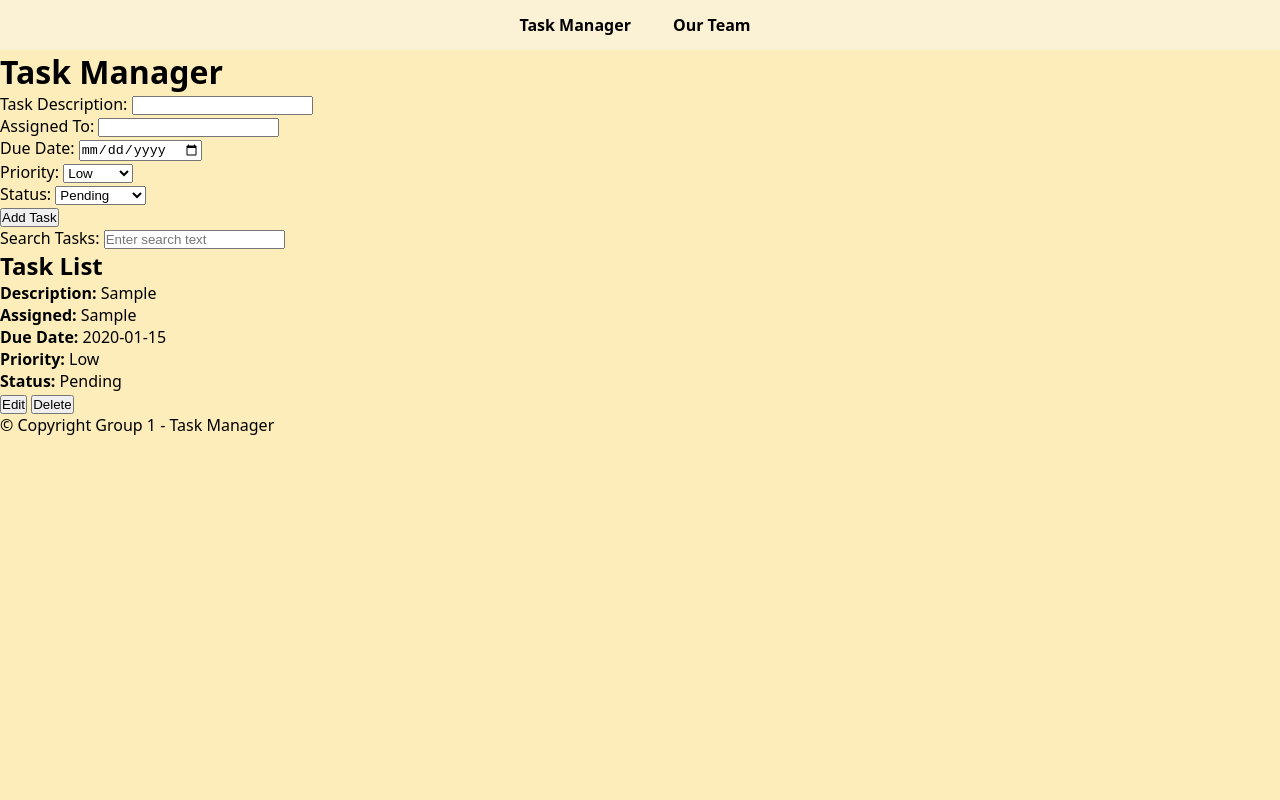
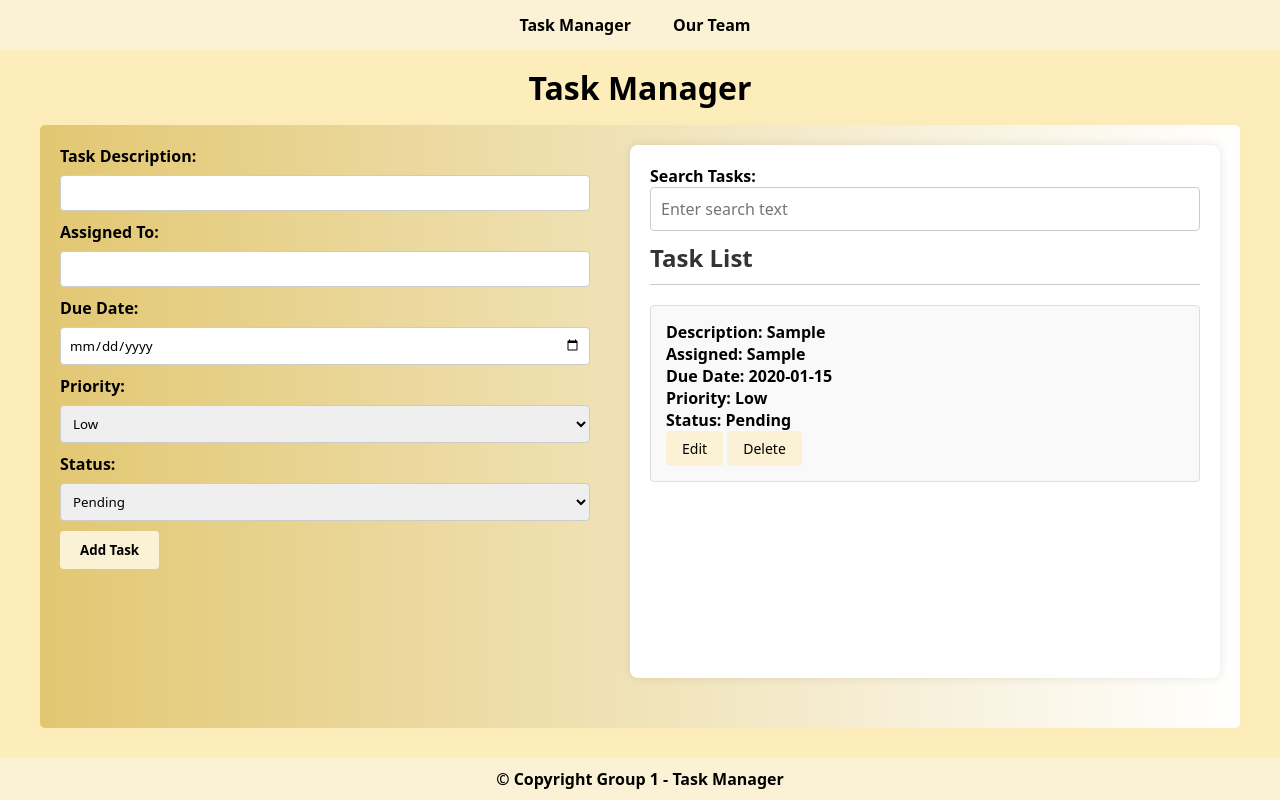
Before and after one commit to 101Shakila/Task-Manager, a plain HTML site: page index.html in a window 1280 px wide. Both pictures are taken after typing "Sample", "Sample", "2020-01-15" into the empty fields and a click on the button "Add Task". Drawn offline with Linux system fonts and the light colour scheme.

Commit message:
CHANGES TO WHOLE PROJECT
MAJOR CHANGES MADE

```diff
--- a/JS/tasks.js
+++ b/JS/tasks.js
@@ -74,8 +74,8 @@ function showResults(inputSearch = '') {
         <strong>Due Date:</strong> ${task.dueDate}<br>
         <strong>Priority:</strong> ${task.priority}<br>
         <strong>Status:</strong> ${task.status}<br>
-        <button onclick="editTask(${task.id})">Edit</button>
-            <button onclick="deleteTask(${task.id})">Delete</button>`;
+        <button class="task-button edit-button" onclick="editTask(${task.id})">Edit</button>
+        <button class="task-button edit-button" onclick="deleteTask(${task.id})">Delete</button>`;
         list.appendChild(li); //the newly created li element will be added as a child to the list element
     });
 }
@@ -120,10 +120,6 @@ function handleInput(event) {
     showResults(inputSearch); //this will render the tasks based on what the user has inputted
 }
 
-
-
-
-
 //We need a function to initialize the application
 function init() {
 
--- a/assets/style.css
+++ b/assets/style.css
@@ -2,19 +2,22 @@
     margin: 0;
     padding: 0;
     box-sizing: border-box;
+    font-family: system-ui, sans-serif;
 }
 
 body
 {
-    font-family: system-ui, sans-serif;
     background-color: #fdedba;
+    display: flex;
+    flex-direction: column;
+    min-height: 100vh;
 }
-
 
 .navbar
 {
-    background-color: #fbf2d5; ;
+    background-color: #fbf2d5;
     overflow: hidden;
+    font-weight: 600;
 }
 
 .navbar ul
@@ -35,7 +38,6 @@ body
 {
     display: block;
     color: rgb(0, 0, 0);
-    font-weight: 600;
     text-align: center;
     padding: 14px 16px;
     text-decoration: none;
@@ -48,8 +50,182 @@ body
     transform: scale(1.1);
 }
 
+header
+{
+    color: #000000;
+    text-align: center;
+    padding: 1rem 0;
+    opacity: 0;
+    animation: fadeIn 2s forwards;
+}
 
-@media screen and (max-width: 768px) {
+@keyframes fadeIn
+{
+    to
+    {
+        opacity: 1;
+    }
+}
+
+main
+{
+    flex: 1;
+    display: flex;
+    justify-content: space-between;
+    max-width: 1200px;
+    padding: 20px;
+    background: linear-gradient(to right, #e2c772, #ffffff);    box-shadow: 0 0 10px rgba(221, 210, 210, 0.1);
+    border-radius: 5px;
+    margin-left: auto;
+    font-weight: 600;
+    margin-right: auto;
+    width: 100%;
+    box-sizing: border-box;
+    margin-bottom: 30px;
+}
+
+form
+{
+    flex: 1;
+    margin-right: 20px;
+}
+
+form label
+{
+    display: block;
+    margin-bottom: 8px;
+}
+
+form input, form select
+{
+    width: calc(100% - 20px);
+    padding: 8px;
+    margin-bottom: 10px;
+    border: 1px solid #ccc;
+    border-radius: 4px;
+    transition: border-color 0.3s ease;
+}
+
+form input:focus, form select:focus
+{
+    border-color: #5a6268;
+}
+
+form button
+{
+    background-color: #fbf2d5;
+    color: #000000;
+    padding: 10px 20px;
+    border: none;
+    font-weight: 600;
+    border-radius: 4px;
+    cursor: pointer;
+    transition: background-color 0.3s ease;
+}
+
+form button:hover
+{
+    background-color: #e8dcb6;
+}
+
+h2 {
+    border-bottom: 1px solid #ccc;
+    padding-bottom: 10px;
+    margin-bottom: 20px;
+    color: #333;
+}
+
+#searchInput
+{
+    width: 100%;
+    padding: 10px;
+    font-size: 16px;
+    border: 1px solid #ccc;
+    border-radius: 4px;
+    margin-bottom: 10px;
+}
+
+#taskListContainer
+{
+    flex: 1;
+    padding: 20px;
+    margin: 0 auto 30px;
+    max-width: 800px;
+    background-color: #fff;
+    box-shadow: 0 0 10px rgba(0, 0, 0, 0.1);
+    border-radius: 8px;
+}
+
+#taskList
+{
+    list-style: none;
+    padding: 0;
+    margin: 0;
+}
+
+#taskList li
+{
+    background-color: #f9f9f9;
+    padding: 15px;
+    margin-bottom: 10px;
+    border: 1px solid #ddd;
+    border-radius: 4px;
+}
+
+#taskList li:last-child
+{
+    margin-bottom: 0;
+}
+
+.task-button
+{
+    padding: 8px 16px;
+    border: none;
+    cursor: pointer;
+    font-size: 14px;
+    font-weight: 500;
+    border-radius: 4px;
+    transition: background-color 0.3s ease;
+}
+
+.edit-button
+{
+    background-color: #fbf2d5;
+    color: rgb(0, 0, 0);
+}
+
+.delete-button
+{
+    background-color: #fbf2d5;
+    color: rgb(0, 0, 0);
+}
+
+.task-button:hover
+{
+    opacity: 0.8;
+    background-color: #e8dcb6;
+}
+
+footer
+{
+    text-align: center;
+    background-color: #fbf2d5;
+    color: #000000;
+    padding: 10px 0;
+    font-weight: 600;
+    width: 100%;
+    position: relative;
+    transition: background-color 0.3s ease, color 0.3s ease;
+}
+
+footer:hover
+{
+    background-color: #e8dcb6;
+    color: #333;
+}
+
+@media screen and (max-width: 768px)
+{
     .navbar ul
     {
         flex-direction: column;
@@ -59,4 +235,20 @@ body
     {
         margin-bottom: 10px;
     }
+
+    main
+    {
+        flex-direction: column;
+    }
+
+    form
+    {
+        margin-right: 0;
+        margin-bottom: 20px;
+    }
+
+    #taskListContainer
+    {
+        padding: 20px;
+    }
 }
--- a/index.html
+++ b/index.html
@@ -49,11 +49,13 @@
             <button type="submit">Add Task</button>
         </form>
 
-        <label for="searchInput">Search Tasks:</label>
-        <input type="text" id="searchInput" placeholder="Enter search text">
+        <div id="taskListContainer">
+            <label for="searchInput">Search Tasks:</label>
+            <input type="text" id="searchInput" placeholder="Enter search text">
 
-        <h2>Task List</h2>
-        <ul id="taskList"></ul>
+            <h2>Task List</h2>
+            <ul id="taskList"></ul>
+        </div>
     </main>
 
     <footer>
```
Also changed, not shown: team.html (+0 -2 lines).
